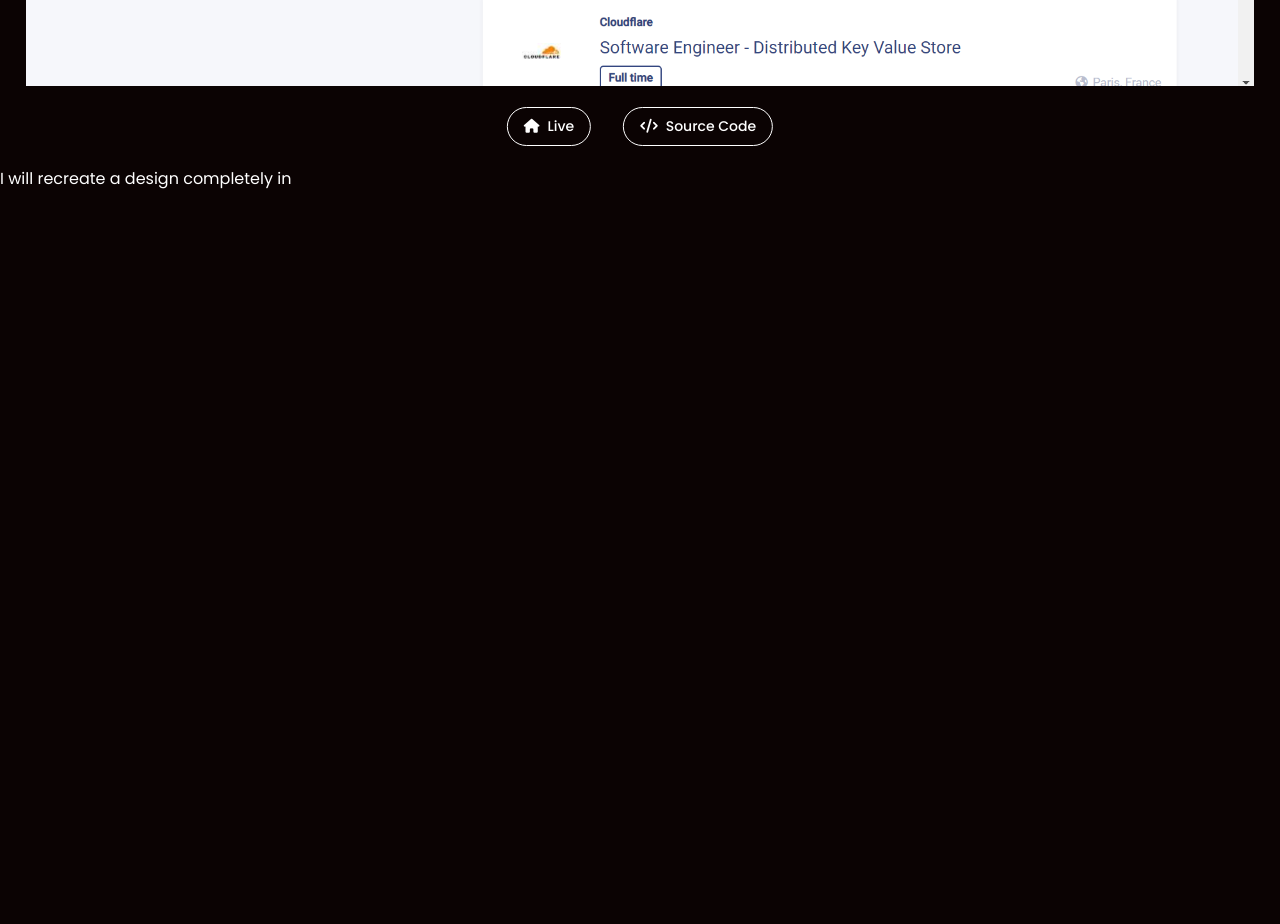
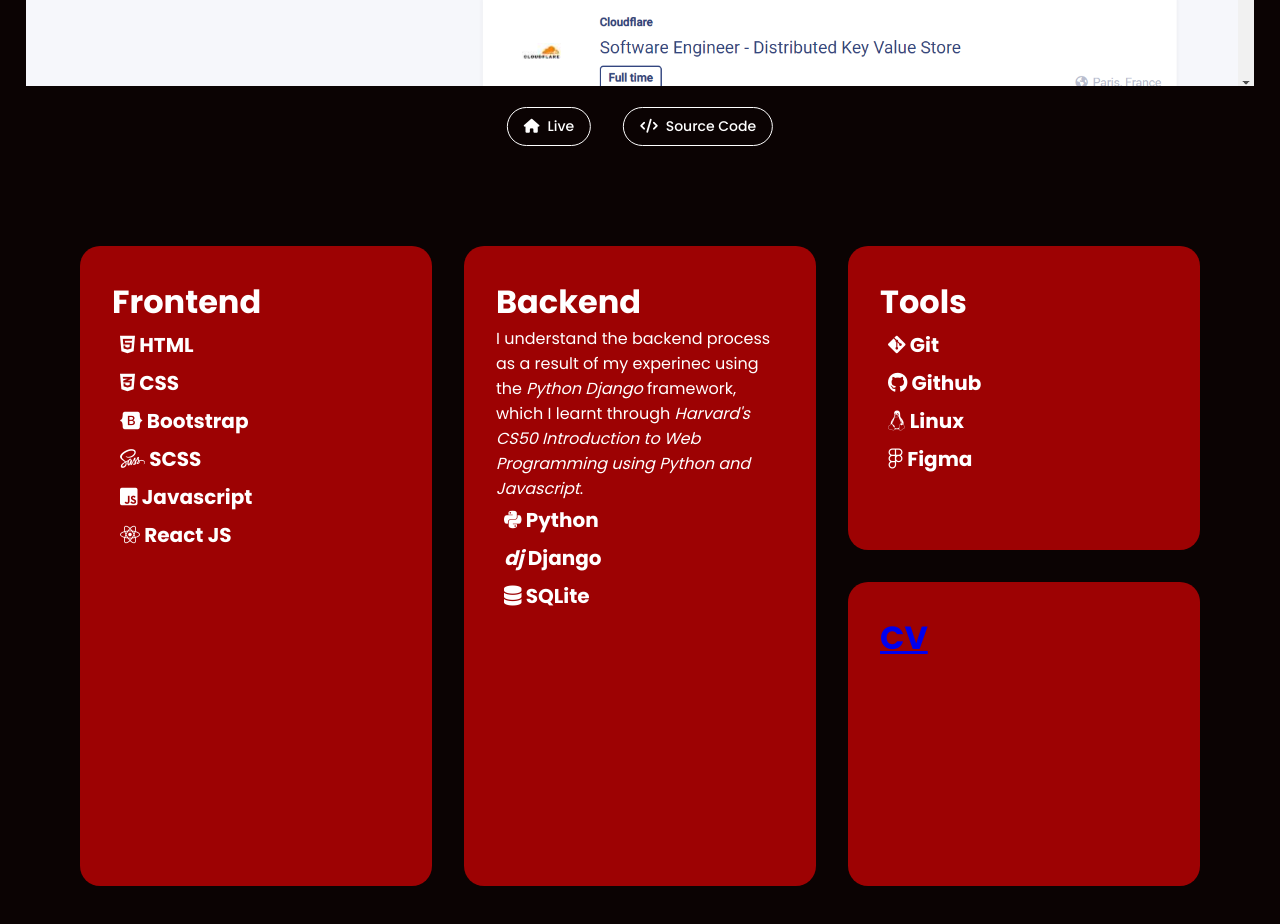
Before and after one commit to tices0/Portfolio, a React (Create React App) app: page / in a window 1280 px wide. Shown: the part 1434-2358 px from the top of the page. Before the commit the page ends 1625 px from the top, so only its background shows below. Built offline with nearby package versions, Linux system fonts and the light colour scheme.

Commit message:
started styling about info

```diff
--- a/src/pages/About.jsx
+++ b/src/pages/About.jsx
@@ -1,13 +1,79 @@
-import React from 'react'
+import React from "react";
 
 function About() {
-    return <main>
-        <div className="info-box frontend">
-    <p>I will recreate a design completely in</p>
-        </div>
-        <div className="info-box backend"></div>
-        <div className="info-box full-stack"></div>
-    </main>
+	return (
+		<main className="pages" id="about-page">
+			<div className="info-box frontend">
+				<h1>Frontend</h1>
+				<ul className="technologies">
+					<li className="technology">
+						<i class="fa-brands fa-html5"></i> HTML
+					</li>
+					<li className="technology">
+						<i class="fa-brands fa-css3-alt"></i> CSS
+					</li>
+					<li className="technology">
+						<i class="fa-brands fa-bootstrap"></i> Bootstrap
+					</li>
+					<li className="technology">
+						<i class="fa-brands fa-sass"></i> SCSS
+					</li>
+					<li className="technology">
+						<i class="fa-brands fa-square-js"></i> Javascript
+					</li>
+					<li className="technology">
+						<i class="fa-brands fa-react"></i> React JS
+					</li>
+				</ul>
+			</div>
+			<div className="info-box backend">
+				<h1>Backend</h1>
+				<p>
+					I understand the backend process as a result of my experinec
+					using the <i>Python Django</i> framework, which I learnt
+					through{" "}
+					<i>
+						Harvard's CS50 Introduction to Web Programming using
+						Python and Javascript
+					</i>
+					.
+				</p>
+				<ul className="technologies">
+					<li className="technology">
+						<i class="fa-brands fa-python"></i> Python
+					</li>
+					<li className="technology">
+						<i className="django">dj</i> Django
+					</li>
+					<li className="technology">
+						<i class="fa-solid fa-database"></i> SQLite
+					</li>
+				</ul>
+			</div>
+			<div className="info-box tools end">
+				<h1>Tools</h1>
+				<ul className="technologies">
+					<li className="technology">
+						<i class="fa-brands fa-git-alt"></i> Git
+					</li>
+					<li className="technology">
+						<i class="fa-brands fa-github"></i> Github
+					</li>
+					<li className="technology">
+						<i class="fa-brands fa-linux"></i> Linux
+					</li>
+					<li className="technology">
+						<i class="fa-brands fa-figma"></i> Figma
+					</li>
+				</ul>
+			</div>
+			<div className="info-box cv end">
+				<a href="/" target="_blank" rel="noopener noreferrer">
+					<h1>CV</h1>
+				</a>
+			</div>
+		</main>
+	);
 }
 
-export default About
+export default About;
--- a/src/styles/styles.css
+++ b/src/styles/styles.css
@@ -298,4 +298,39 @@ body::-webkit-scrollbar {
 }
 .project-info .link i {
   padding-right: 0.5rem;
+}
+
+#about-page {
+  display: grid;
+  grid-template-columns: repeat(3, 1fr);
+  grid-template-rows: 1fr 1fr;
+  gap: 2rem;
+  grid-template-areas: "frontend backend tools" "frontend backend cv";
+  padding: 5rem;
+}
+#about-page .info-box {
+  border-radius: 20px;
+  padding: 2rem;
+  background-color: #9d0203;
+}
+#about-page .info-box li {
+  font-size: 20px;
+  padding: 0.25rem 0.5rem;
+  font-weight: 700;
+}
+#about-page .info-box .django {
+  font-style: none;
+  font-weight: 700;
+}
+#about-page .info-box.frontend {
+  grid-area: frontend;
+}
+#about-page .info-box.backend {
+  grid-area: backend;
+}
+#about-page .info-box.tools {
+  grid-area: tools;
+}
+#about-page .info-box.cv {
+  grid-area: cv;
 }/*# sourceMappingURL=styles.css.map */
--- a/src/styles/styles.scss
+++ b/src/styles/styles.scss
@@ -434,6 +434,61 @@ body {
 		}
 	}
 }
+
+// =============
+// About
+// =============
+
+#about-page {
+	display: grid;
+	grid-template-columns: repeat(3, 1fr);
+	grid-template-rows: 1fr 1fr;
+	gap: 2rem;
+	grid-template-areas:
+		"frontend backend tools"
+		"frontend backend cv";
+	padding: 5rem;
+
+	.info-box {
+		border-radius: 20px;
+		padding: 2rem;
+		background-color: $medium-red;
+
+		li {
+			font-size: 20px;
+			padding: 0.25rem 0.5rem;
+			font-weight: 700;
+		}
+
+		.django {
+			font-style: none;
+			font-weight: 700;
+		}
+
+		&.frontend {
+			// background-color: $light-red;
+			grid-area: frontend;
+		}
+
+		&.backend {
+			// background-color: $medium-red;
+			grid-area: backend;
+		}
+
+		// &.end {
+		// 	background-color: $dark-red;
+		// }
+
+		&.tools {
+			grid-area: tools;
+		}
+
+		&.cv {
+			grid-area: cv;
+		}
+	}
+}
+
 // =============
 //
 // =============
```
Also changed, not shown: 1 other file (tests, documents, lock files or other folders).
